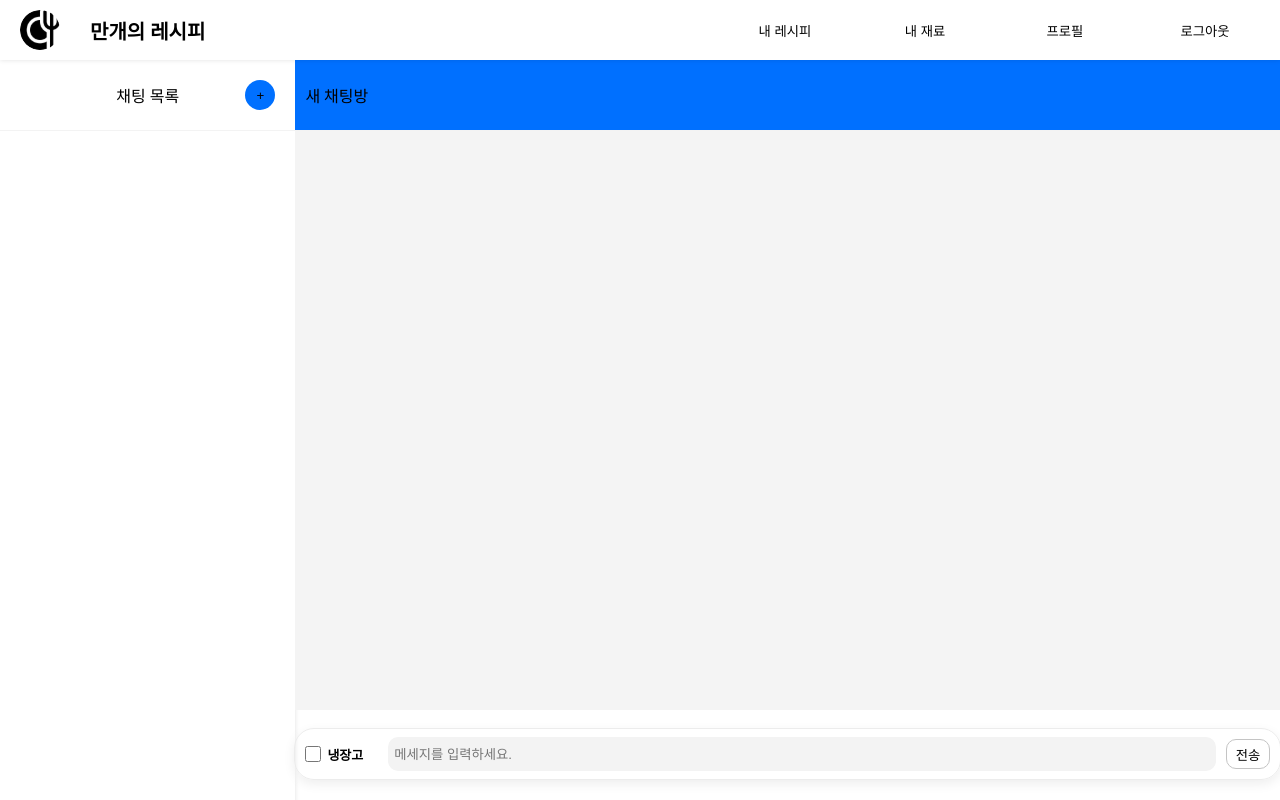
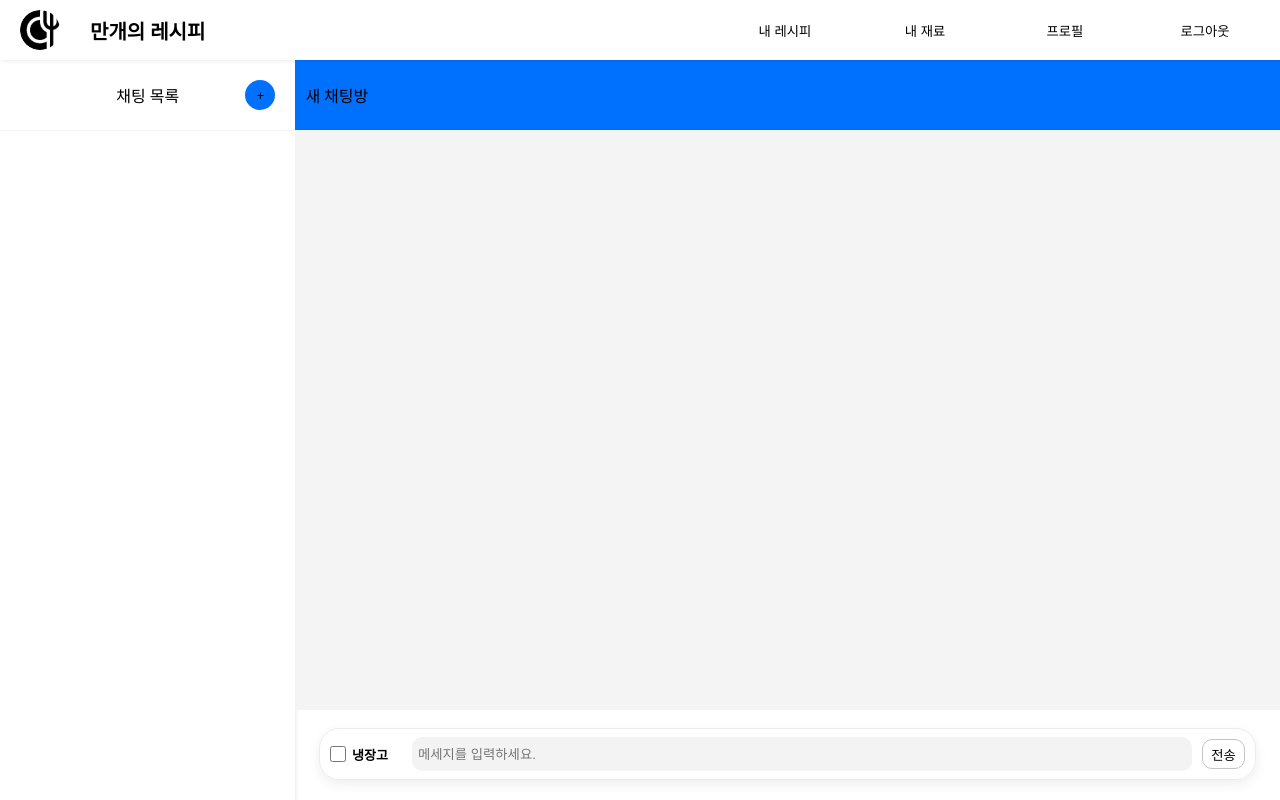
Before and after one commit to Personalized-Recipe/FE, a React (Vite) app: page /main in a window 1280 px wide. Built offline with nearby package versions, Linux system fonts and the light colour scheme.

Commit message:
style: 스타일 수정

```diff
--- a/src/components/ChatInput/ChatInput.module.scss
+++ b/src/components/ChatInput/ChatInput.module.scss
@@ -9,8 +9,8 @@
   border: #ececec 1px solid;
   box-shadow: 0 4px 12px 0 rgb(238, 238, 238);
   border-radius: 20px;
-  width: 100%;
-  max-width: 1000px;
+  width: 95%;
+  max-width: 1300px;
   gap: 10px;
 
   input {
--- a/src/components/ChatList/ChatList.module.scss
+++ b/src/components/ChatList/ChatList.module.scss
@@ -1,5 +1,6 @@
 .chatList {
     overflow-y: auto;
+    max-height: 540px;
 }
 
 .room {
--- a/src/components/Sidebar/Sidebar.module.scss
+++ b/src/components/Sidebar/Sidebar.module.scss
@@ -8,7 +8,7 @@
     flex-direction: column;
     align-items: center;
     overflow: hidden;
-    gap: 30px;
+    gap: 10px;
 
     .MyIngreContainer {
         display: flex;
--- a/src/main.jsx
+++ b/src/main.jsx
@@ -2,7 +2,7 @@ import React from 'react';
 import { StrictMode } from 'react';
 import { createRoot } from 'react-dom/client';
 import { BrowserRouter } from 'react-router-dom';
-import { UserProvider } from './contexts/UserContext';
+import { UserProvider } from './contexts/UserContext.jsx';
 
 import App from './App';
 
--- a/src/pages/Main/MyPage/MyPage.jsx
+++ b/src/pages/Main/MyPage/MyPage.jsx
@@ -1,7 +1,7 @@
 import React, { useState, useEffect } from "react";
 import styles from "./MyPage.module.scss";
 import useList from "../../../utils/useList";
-import { useUser } from "../../../contexts/UserContext";
+import { useUser } from "../../../contexts/UserContext.jsx";
 
 function MyPage({onClose, setIsEdited, showAlert, setShowAlert}) {
     const { user, dispatch} = useUser();
```
